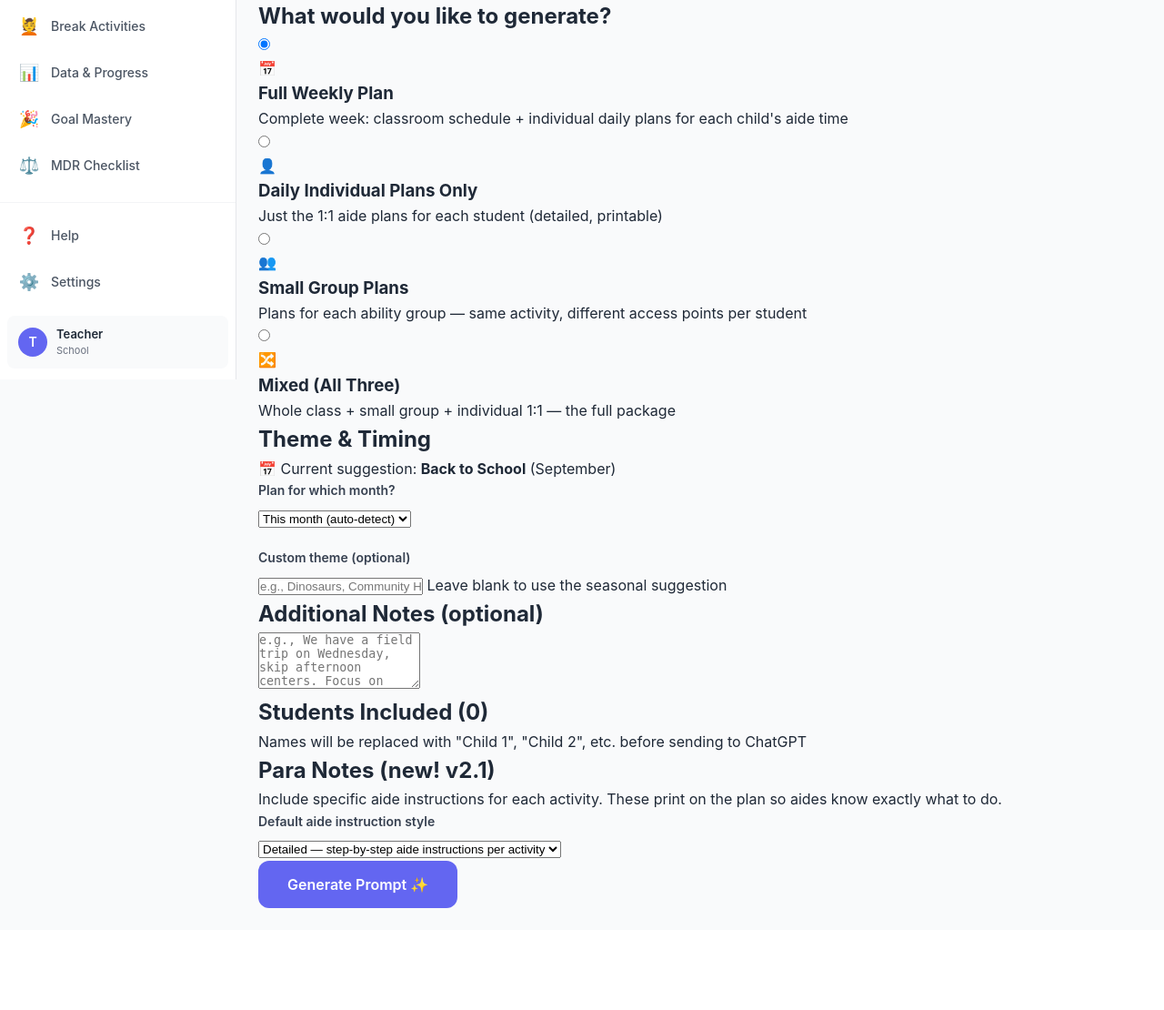
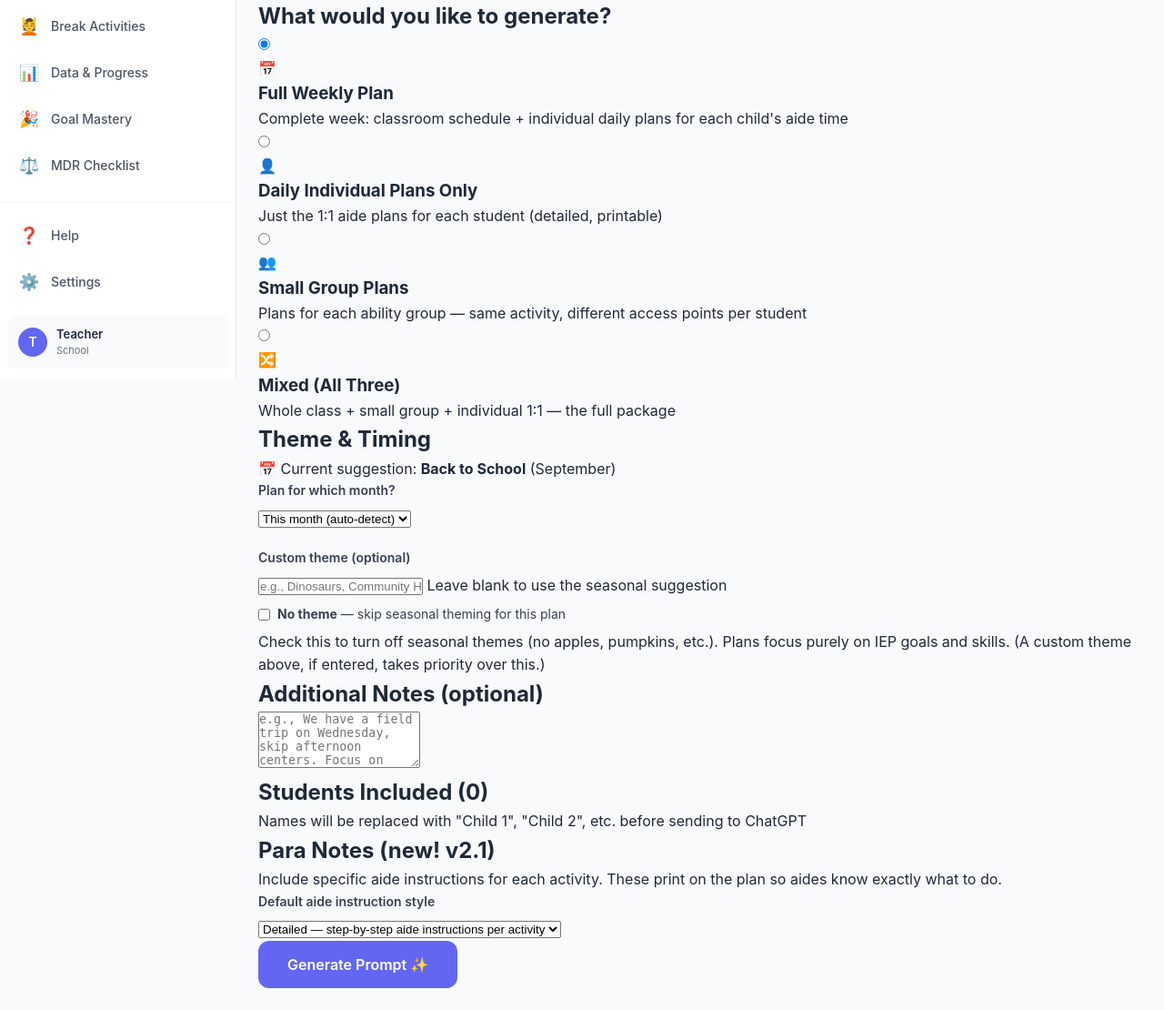
Before and after one commit to alekjhiddel/lesson_plan_builder, a Flask app: page /generate in a window 1280 px wide. Shown: the part 383-1493 px from the top of the page at 91% size. Before the commit the page ends 1381 px from the top, so only its background shows below. Run offline with Flask 3, Linux system fonts and the light colour scheme.

Commit message:
Add No-theme option to generate form (checkbox + mutual-exclusivity with custom theme)

```diff
--- a/templates/generate.html
+++ b/templates/generate.html
@@ -97,6 +97,13 @@
                 <span class="help-text">Leave blank to use the seasonal suggestion</span>
             </div>
         </div>
+        <div class="form-group" style="margin-top: 8px;">
+            <label style="display: flex; align-items: center; gap: 8px; font-weight: normal;">
+                <input type="checkbox" id="no_theme" name="no_theme" value="yes" style="width: auto; margin: 0;">
+                <span><strong>No theme</strong> — skip seasonal theming for this plan</span>
+            </label>
+            <span class="help-text">Check this to turn off seasonal themes (no apples, pumpkins, etc.). Plans focus purely on IEP goals and skills. (A custom theme above, if entered, takes priority over this.)</span>
+        </div>
     </div>
 
     <div class="form-section">
@@ -136,3 +143,30 @@
     </div>
 </form>
 {% endblock %}
+
+{% block extra_scripts %}
+<script>
+// "No theme" and a custom theme are mutually exclusive. Grey out whichever
+// isn't in use so the choice is clear (backend gives custom_theme priority).
+(function () {
+    const noTheme = document.getElementById('no_theme');
+    const customTheme = document.getElementById('custom_theme');
+    if (!noTheme || !customTheme) return;
+    function sync() {
+        if (noTheme.checked) {
+            customTheme.value = '';
+            customTheme.disabled = true;
+            customTheme.placeholder = 'Disabled — "No theme" is checked';
+        } else {
+            customTheme.disabled = false;
+            customTheme.placeholder = 'e.g., Dinosaurs, Community Helpers, Five Senses';
+        }
+    }
+    noTheme.addEventListener('change', sync);
+    customTheme.addEventListener('input', function () {
+        if (customTheme.value.trim()) { noTheme.checked = false; }
+    });
+    sync();
+})();
+</script>
+{% endblock %}
```
